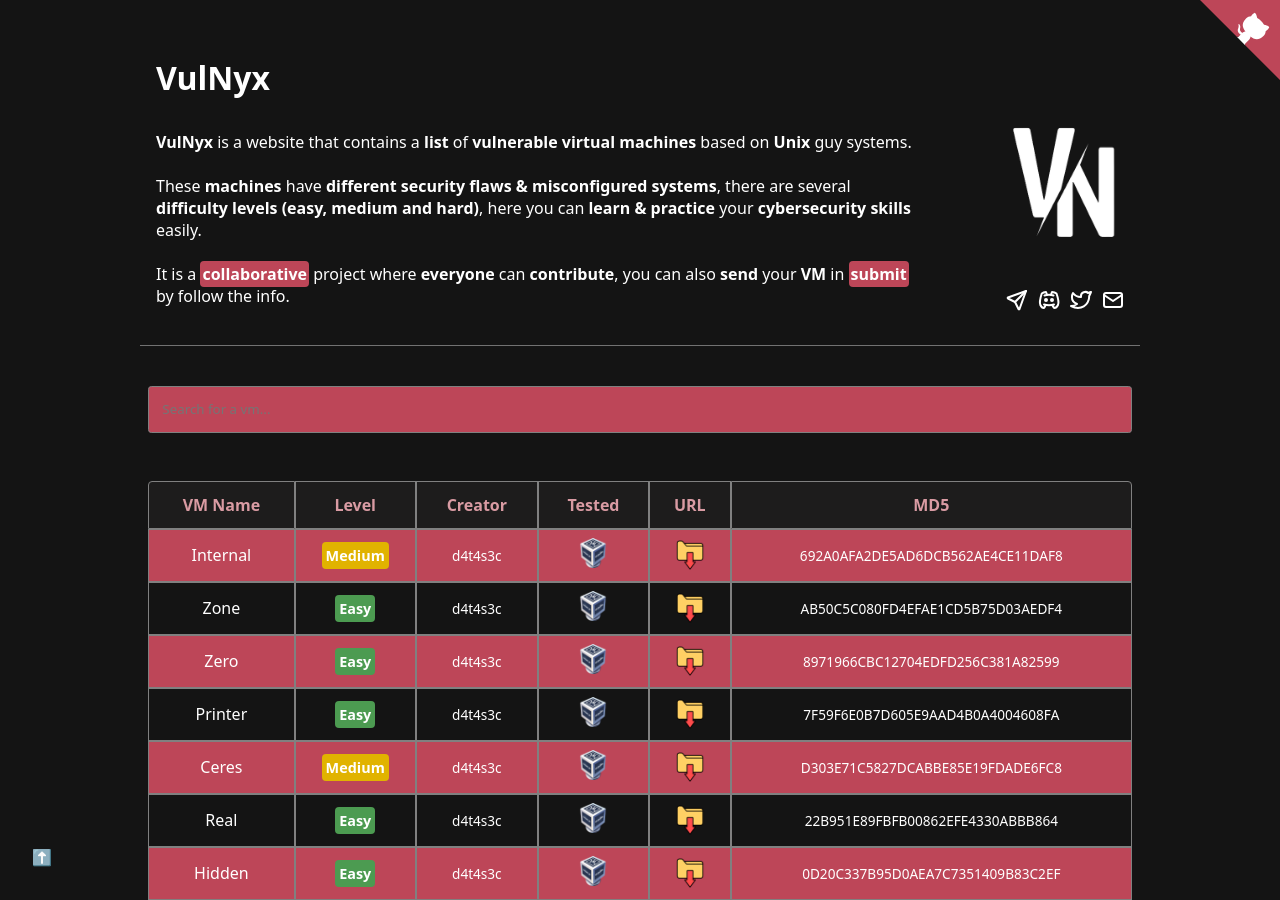
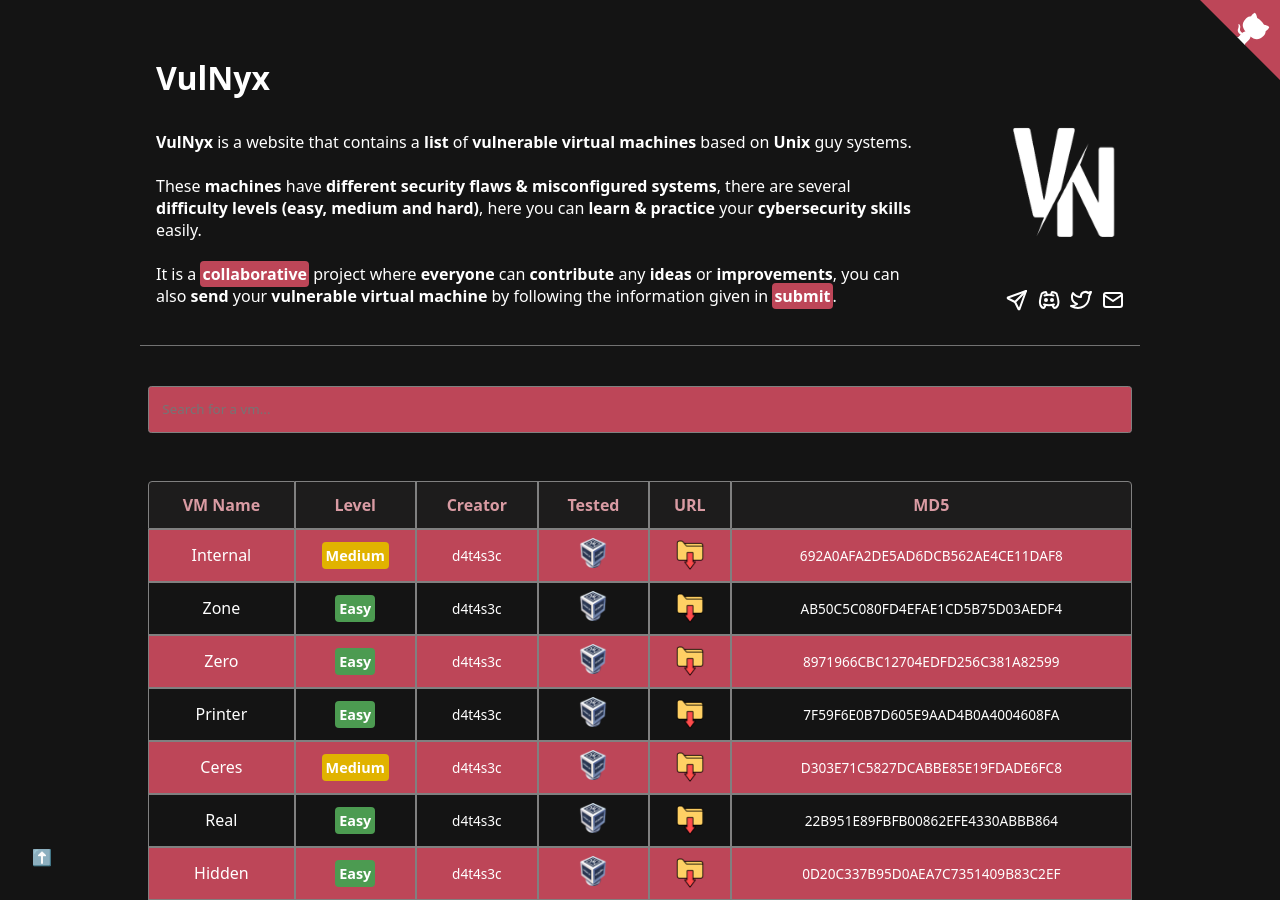
Before and after one commit to VulNyx/vulnyx, a Jekyll site: the page built from index.md, in a window 1280 px wide and 900 px high. Built offline with Jekyll 4.4.1, drawn with Linux system fonts in a browser that asks for light colours.

Commit message:
Update index.md

```diff
--- a/index.md
+++ b/index.md
@@ -11,7 +11,7 @@ title: VulNyx
 These <b>machines</b> have <b>different security flaws & misconfigured systems</b>, there are several <b>difficulty levels (easy, medium and hard)</b>, here you can <b>learn & practice</b> your <b>cybersecurity skills</b> easily.
 <br>
 <br>
-It is a <a href="https://github.com/vulnyx/vulnyx.github.io/graphs/contributors" target="_blank">collaborative</a> project where <b>everyone</b> can <b>contribute</b>, you can also <b>send</b> your <b>VM</b> in <a href="https://vulnyx.github.io/submit/" target="_blank">submit</a> by follow the info.
+It is a <a href="https://github.com/vulnyx/vulnyx.github.io/graphs/contributors" target="_blank">collaborative</a> project where <b>everyone</b> can <b>contribute</b> any <b>ideas</b> or <b>improvements</b>, you can also <b>send</b> your <b>vulnerable virtual machine</b> by following the information given in <a href="https://vulnyx.github.io/submit/" target="_blank">submit</a>.
 <br>
 <br>
 </article>
```
